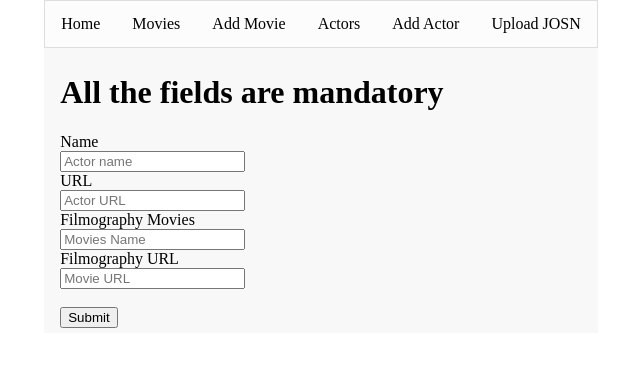
After one commit to ionut-ksx/ImdbFlaskMVC, a Flask app: page /actors/new in a window 1280 px wide. The commit adds this page. Shown: the top 367 px of the page, without its empty margins (319-959 px from the left). Run offline with Flask 2, Linux system fonts and the light colour scheme.

Commit message:
Updates on the Actor controller

```diff
--- a/src/flaskdemo/app.py
+++ b/src/flaskdemo/app.py
@@ -1,4 +1,5 @@
 from flask import Flask, render_template, session
+from flask_sessionstore import Session
 from flask_sqlalchemy import SQLAlchemy
 import time
 import sys
@@ -10,12 +11,11 @@ ALLOWED_EXTENSIONS = {"txt", "pdf", "png", "jpg", "jpeg", "gif", "json"}
 
 # static_url_path="/static", template_folder="./templates"
 app = Flask(__name__)
-
+app.secret_key = "SQLAlchemySecret"
 app.config.update(config().as_dict())
-app.config["UPLOAD_FOLDER"] = UPLOAD_FOLDER
-app.config["SECRET_KEY"] = "HaHA($(#$$33--"
 
 db = SQLAlchemy(app)
+
 
 from flaskdemo.controllers.movies import movies_blueprint
 from flaskdemo.controllers.actors import actors_blueprint
@@ -24,6 +24,7 @@ app.register_blueprint(movies_blueprint)
 app.register_blueprint(actors_blueprint)
 
 if __name__ == "__main__":
+
     os.environ["FLASK_ENV"] = "development"
     os.environ["FLASK_APP"] = "app"
     app.run(debug=True)
--- a/src/flaskdemo/configuration/local.yml
+++ b/src/flaskdemo/configuration/local.yml
@@ -3,3 +3,5 @@ SOME_ENV_VAR: 'testenvvar'
 SQLALCHEMY_DATABASE_URI: sqlite:///tmp/local.db
 SQLALCHEMY_TRACK_MODIFICATIONS: False
 UPLOAD_FOLDER: UPLOAD_FOLDER
+SESSION_TYPE: "memcache"
+SQLALCHEMY_TRACK_MODIFICATIONS: False
--- a/src/flaskdemo/controllers/actors.py
+++ b/src/flaskdemo/controllers/actors.py
@@ -6,14 +6,11 @@ actors_blueprint = Blueprint("actors", __name__)
 from flaskdemo.app import app, db
 from flaskdemo.models.actors import Actor
 
-
-@actors_blueprint.route("/", methods=["GET", "POST"])
-def home():
-    return render_template("index.html")
+actor_headers = ["name", "url", "filmography_movie_name", "filmography_url"]
 
 
 @actors_blueprint.route("/actors/", defaults={"page_nr": 1})
-@actors_blueprint.route("/actors/page=<int:page_nr>&items=<int:item_nr>", methods=["GET", "POST"])
+# @actors_blueprint.route("/actors/page=<int:page_nr>&items=<int:item_nr>", methods=["GET", "POST"])
 def actors(page_nr):
     # get all entrance from DB
     all_actors = Actor.query.order_by(Actor.id).all()
@@ -48,4 +45,68 @@ def show(id):
     filmography_name = item.filmography_movie_name
     filmography_url = item.filmography_url
     filmography = [x for x in zip(to_list(filmography_name), to_list(filmography_url))]
-    return render_template("/actors/show.html", actor={"name": item.name, "filmography": filmography})
+    return render_template("/actors/show.html", actor={"id": item.id, "name": item.name, "filmography": filmography})
+
+
+@actors_blueprint.route("/actors/new")
+def new():
+    return render_template("/actors/new.html")
+
+
+@actors_blueprint.route("/actors/new", methods=["POST"])
+def create():
+    actor = Actor()
+    data = {
+        "name": request.form.get("name"),
+        "url": request.form.get("url"),
+        "filmography_movie_name": request.form.get("filmography_movie_name"),
+        "filmography_url": request.form.get("filmography_url"),
+    }
+
+    try:
+        for item in actor_headers:
+            setattr(actor, item, str(data.get(str(item))))
+
+    except AssertionError as err:
+        flash("Attention is required")
+        return render_template("/actors/new.html", err=err)
+    else:
+        db.session.add(actor)
+        db.session.flush()
+        db.session.commit()
+
+    flash("Successful actor insertion!")
+    return render_template("/actors/new.html")
+
+
+@actors_blueprint.route("/actors/<int:id>/edit")
+def edit(id):
+    item = Actor.query.get(id)
+    return render_template("/actors/edit.html", actor=item)
+
+
+@actors_blueprint.route("/actors/<int:id>", methods=["POST"])
+def update(id):
+    actor = Actor.query.get(id)
+    data = {
+        "name": request.form.get("name"),
+        "url": request.form.get("url"),
+        "filmography_movie_name": request.form.get("filmography_movie_name"),
+        "filmography_url": request.form.get("filmography_url"),
+    }
+
+    try:
+        for item in actor_headers:
+            setattr(actor, item, str(data.get(str(item))))
+
+    except AssertionError as err:
+        flash("Attention is required!")
+        return render_template("/actors/edit.html", actor=actor, err=err)
+        # return redirect(url_for("actors.edit", id=actor.id))
+    else:
+        db.session.add(actor)
+        db.session.flush()
+        db.session.commit()
+        flash("Success!")
+    # return render_template("/actors/show.html", actor=actor)
+    return redirect(url_for("actors.show", id=actor.id))
--- a/src/flaskdemo/controllers/movies.py
+++ b/src/flaskdemo/controllers/movies.py
@@ -10,6 +10,28 @@ from flaskdemo.app import app, db, ALLOWED_EXTENSIONS, UPLOAD_FOLDER
 from flaskdemo.models.movie import Movie
 
 movies_blueprint = Blueprint("movies", __name__)
+
+headers = [
+    "genre",
+    "date_of_scraping",
+    "director",
+    "rating",
+    "release_year",
+    "title",
+    "top_cast",
+    "url",
+    "image_urls",
+    "images",
+]
+
+
+def to_list(dbstring):
+    dbstring = dbstring.strip("'][")
+    li = dbstring.split(", ")
+    result = []
+    for item in li:
+        result.append((item[1:-1]))
+    return result
 
 
 @movies_blueprint.route("/", methods=["GET", "POST"])
@@ -45,7 +67,7 @@ def movies():
 
 
 @movies_blueprint.route("/movies/new", methods=["GET", "POST"])
-def new_item():
+def create():
     movie = Movie()
 
     if request.method == "POST":
@@ -85,7 +107,20 @@ def new_item():
 @movies_blueprint.route("/movies/<int:id>")
 def show(id):
     item = Movie.query.get(id)
-    return render_template("/movies/show.html", movies=item)
+    movie = {
+        "id": item.id,
+        "title": item.title,
+        "genre": to_list(item.genre),
+        "date_of_scraping": item.date_of_scraping,
+        "director": item.director,
+        "rating": item.rating,
+        "release_year": item.release_year,
+        "top_cast": to_list(item.top_cast),
+        "url": item.url,
+        "image_urls": item.image_urls,
+        "images": item.images,
+    }
+    return render_template("/movies/show.html", movie=movie)
 
 
 @movies_blueprint.route("/movies/<int:id>", methods=["POST"])
@@ -114,12 +149,13 @@ def update(id):
         item.image_urls = image_urls
         item.images = images
     except AssertionError as err:
+        flash("Your attention is required")
         return render_template("/movies/edit.html", movie=item, err=err)
         # return redirect(url_for("movies.edit", id=item.id, err=err))
     else:
         db.session.flush()
         db.session.commit()
-
+        flash("Successfully registered!")
         return redirect(url_for("movies.show", id=item.id))
     # movie_url = "/movies/" + str(id) + "show.html"
     # return redirect(url_for("movies.edit", id=item.id))
@@ -139,9 +175,10 @@ def upload_page():
 # delete from movies where genre is null
 @movies_blueprint.route("/movies/upload", methods=["POST"])
 def upload():
-
+    # messg = ""
     # check if the post request has the file part
     if "file" not in request.files or request.files["file"].filename == "":
+        # messg = "No file part"
         flash("No file part")
         # return redirect(request.url)
         # return redirect("/movies/upload")
@@ -152,18 +189,28 @@ def upload():
         for row in file.readlines():
             temp = json.loads(row)
             movie = Movie()
-            movie.title = temp.get("title")
+            for item in headers:
+                try:
+                    setattr(movie, item, str(temp.get(str(item))))
+                    # ipdb.set_trace()
+                    # movie.title = temp.get("title")
+                except AssertionError as err:
+                    flash("Attention is required!")
+                    return render_template("/movies/upload.html", err=err)
+
             db.session.add(movie)
         db.session.flush()
         db.session.commit()
 
-        filename = secure_filename(file.filename)
-        file.save(os.path.join(app.config["UPLOAD_FOLDER"], filename))
+        # filename = secure_filename(file.filename)
+        # file.save(os.path.join(app.config["UPLOAD_FOLDER"], filename))
         print(file)
         # ipdb.set_trace()
-        flash("Successfully uploaded file")
+        flash("File uploaded successfully!")
+        # messg = "Successfully uploaded file"
     else:
         flash("Unallowed file type")
+        # messg = "Unallowed file type"
 
     # return redirect(url_for("movies.upload"))
 
--- a/src/flaskdemo/static/css/style.css
+++ b/src/flaskdemo/static/css/style.css
@@ -39,4 +39,19 @@ div.navbar li a:hover {
 div.center{
   background-color: #F8F8F8;
   padding: 5px 16px;
+  overflow-wrap: break-word;
+  margin: auto;
 }
+div.show{
+  padding: 10px 160px;
+  overflow-wrap: break-word;
+}
+div.show li{
+  margin-left: 50px;
+}
+
+div.flashes{
+  text-align: center;
+  margin: auto;
+  background-color: lightseagreen;
+}
--- /dev/null
+++ b/src/flaskdemo/templates/actors/new.html
@@ -0,0 +1,69 @@
+{% extends 'index.html' %}
+
+{% block title %}New Movie{% endblock %}
+
+{% block content %}
+
+{% with messages = get_flashed_messages() %}
+<div class=flashes>
+    {% if messages %}
+      <ul >
+	      {% for message in messages %}
+	        <li>{{ message }}</li>
+	      {% endfor %}
+      </ul>
+	{% endif %}
+{% endwith %}
+</div>
+
+	<h1>All the fields are mandatory</h1>
+	<span style="color:red">
+		{% if err %} {{ err }} {% endif %}
+	</span>
+
+    <form method="post" action="{{ url_for('actors.create') }}">
+	    <label for="name">Name</label>
+		    <br>
+		    <input type="text" name="name"
+		           placeholder="Actor name"
+		           value="{{ request.form['name'] }}">
+		    </input>
+		    <br>
+
+		<label for="url">URL</label>
+		    <br>
+		    <input type="text" name="url"
+		           placeholder="Actor URL"
+		           value="{{ request.form['url'] }}">
+		    </input>
+		    <br>
+
+		<label for="filmography_movie_name">Filmography Movies</label>
+		    <br>
+		    <input type="text" name="filmography_movie_name"
+		           placeholder="Movies Name"
+		           value="{{ request.form['filmography_movie_name'] }}">
+		    </input>
+		    <br>
+
+		<label for="filmography_movie_name">Filmography URL</label>
+		    <br>
+		    <input type="text" name="filmography_url"
+		           placeholder="Movie URL"
+		           value="{{ request.form['filmography_url'] }}">
+		    </input>
+		    <br>
+		    <br>
+
+	    <button type="submit">Submit</button>
+    </form>
+
+{% endblock %}
+
+{#
+<textarea name="content"
+placeholder="Message content"
+rows="15"
+cols="60"
+>{{ request.form['content'] }}</textarea>
+ #}
--- a/src/flaskdemo/templates/index.html
+++ b/src/flaskdemo/templates/index.html
@@ -13,14 +13,18 @@
             <li class="nav-item">
                 <a href="{{ url_for('movies.index') }}" class="active">Home</a>
             </li>
+            <ul class="dropdown">
             <li>
                 <a href="{{ url_for('movies.movies') }}" class="nav-link">Movies</a>
             </li>
             <li>
-                <a href="{{ url_for('movies.new_item') }}" class="nav-link">Add Movie</a>
+                <a href="{{ url_for('movies.create') }}" class="nav-link">Add Movie</a>
             </li>
             <li>
                 <a href="{{ url_for('actors.actors') }}" class="nav-link">Actors</a>
+            </li>
+            <li>
+                <a href="{{ url_for('actors.new') }}" class="nav-link">Add Actor</a>
             </li>
             <li>
                <a href="{{ url_for('movies.upload') }}" class="nav-link">Upload JOSN</a>
@@ -31,8 +35,9 @@
     {% block content %}
         {# =========== Index Section ======== #}
         <a href="{{ url_for('movies.movies') }}">The whole movie list</a><br>
+        <a href="{{ url_for('movies.create') }}">Add Movie</a><br>
         <a href="{{ url_for('actors.actors') }}">Actors List</a><br>
-        <a href="{{ url_for('movies.new_item') }}">Add Movie</a><br>
+        <a href="{{ url_for('actors.new') }}">Add Actor</a><br>
         <a href="{{ url_for('movies.upload') }}">Upload JSON</a><br>
 
 
--- a/src/flaskdemo/templates/movies/new.html
+++ b/src/flaskdemo/templates/movies/new.html
@@ -9,7 +9,7 @@
 		{% if err %} {{ err }} {% endif %}
 	</span>
 
-    <form method="post" action="{{ url_for('movies.new_item') }}">
+    <form method="post" action="{{ url_for('movies.create') }}">
 	    <label for="title">Title</label>
 	    <br>
 	    <input type="text" name="title"
```
Also changed, not shown: src/flaskdemo/models/movie.py (+46 -25 lines), src/flaskdemo/templates/actors/edit.html (added, +66 -0 lines), src/flaskdemo/templates/actors/show.html (+21 -1 lines), src/flaskdemo/templates/movies/edit.html (+13 -0 lines), src/flaskdemo/templates/movies/show.html (+32 -6 lines), src/flaskdemo/templates/movies/upload.html (+12 -4 lines).
